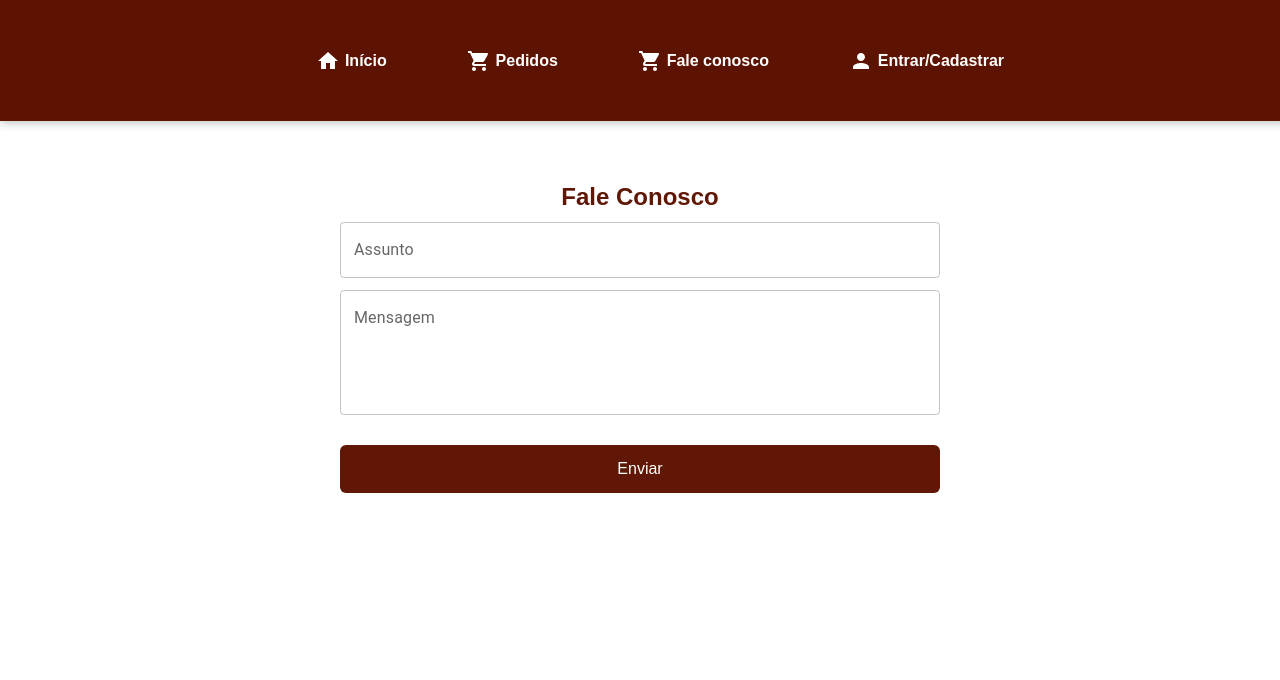
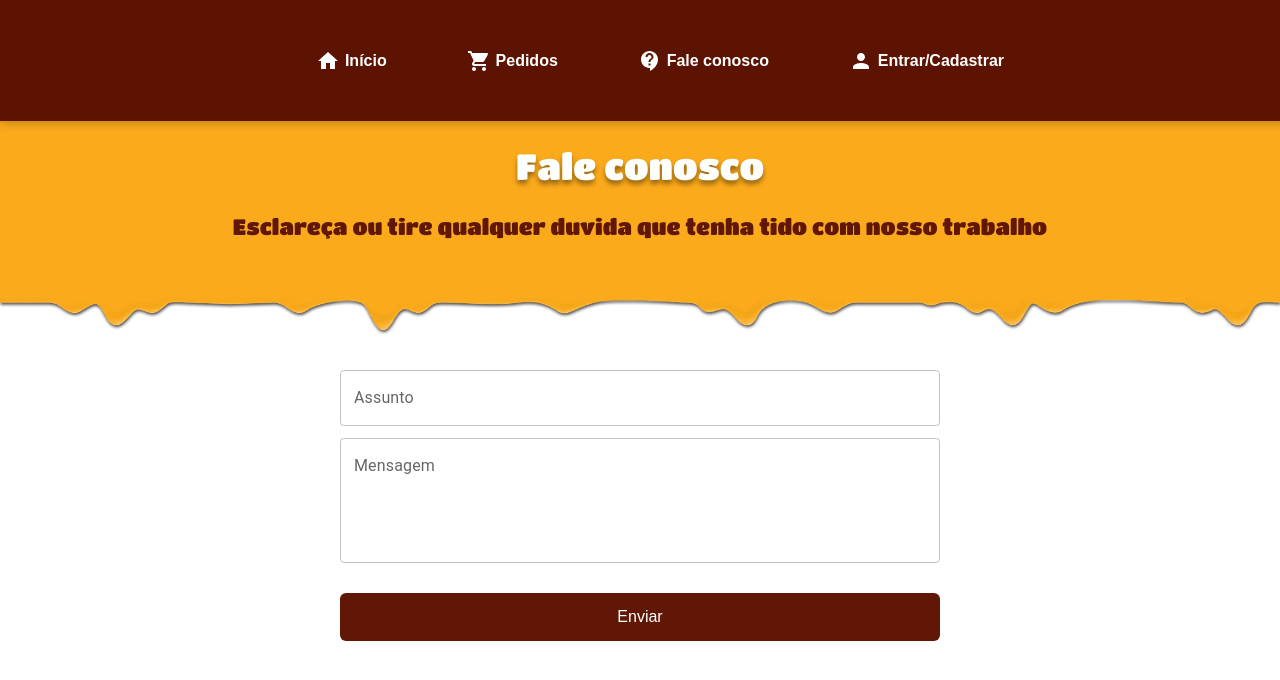
Before and after one commit to TiagoNarita/web_food-master, a React (Create React App) app: page /faleConosco in a window 1280 px wide. Shown: the top 680 px of the page. Built offline with nearby package versions, Linux system fonts and the light colour scheme.

Commit message:
DEU TRABALO

```diff
--- a/src/components/BurguerCard/index.jsx
+++ b/src/components/BurguerCard/index.jsx
@@ -1,3 +1,4 @@
+import EditIcon from "@mui/icons-material/Edit";
 import {
   Card,
   CardActions,
@@ -9,7 +10,7 @@ import {
 } from "@mui/material";
 import DeleteIcon from "@mui/icons-material/Delete";
 
-export const BurguerCard = ({ index, burger, addToCart, onDelete, adm }) => {
+export const BurguerCard = ({ index, burger, addToCart, onDelete, onEdit, adm }) => {
   return (
     <div key={index} className="burger-item-cart">
       <Card sx={{ maxWidth: 345 }} key={index}>
@@ -34,12 +35,15 @@ export const BurguerCard = ({ index, burger, addToCart, onDelete, adm }) => {
           <Button sx={{ color: "#601706" }} onClick={() => addToCart(burger)} size="small">
             Adicionar ao carrinho
           </Button>
-          {adm ? (
-            <IconButton sx={{ color: "#d32f2f" }} onClick={() => onDelete(burger)} size="small">
-              <DeleteIcon />
-            </IconButton>
-          ) : (
-            <></>
+          {adm && (
+            <>
+              <IconButton sx={{ color: "#fbc02d" }} onClick={() => onEdit(burger)} size="small">
+                <EditIcon />
+              </IconButton>
+              <IconButton sx={{ color: "#d32f2f" }} onClick={() => onDelete(burger)} size="small">
+                <DeleteIcon />
+              </IconButton>
+            </>
           )}
         </CardActions>
       </Card>
--- a/src/components/HeaderPedidos/index.jsx
+++ b/src/components/HeaderPedidos/index.jsx
@@ -6,6 +6,7 @@ import ShoppingCartIcon from "@mui/icons-material/ShoppingCart";
 import PersonIcon from "@mui/icons-material/Person";
 import PropTypes from "prop-types";
 import { Dialog, DialogContent, DialogActions, TextField, IconButton } from "@mui/material";
+import ContactSupportIcon from "@mui/icons-material/ContactSupport";
 import CloseIcon from "@mui/icons-material/Close";
 import "./styles.css";
 import { toast } from "react-toastify";
@@ -165,7 +166,7 @@ export const HeaderPedidos = ({ user, setUser }) => {
         </Link>
         <Link to="/faleConosco" className="navLink">
           <button className="navButton">
-            <ShoppingCartIcon />
+            <ContactSupportIcon />
             <span>Fale conosco</span>
           </button>
         </Link>
--- a/src/pages/Cardapio/Cardapio.jsx
+++ b/src/pages/Cardapio/Cardapio.jsx
@@ -1,11 +1,9 @@
 import React, { useEffect, useState } from "react";
 import "./styles.css";
-
 import { Footer } from "../../components/Footer";
 import { database } from "../../utils/firebase";
 import { get, ref } from "firebase/database";
 import { Loader } from "../../components/Loader";
-import { Box, CircularProgress } from "@mui/material";
 
 export const Cardapio = () => {
   const [burgers, setBurgers] = useState([]);
@@ -17,7 +15,9 @@ export const Cardapio = () => {
         const snapshot = await get(dbRef);
         if (snapshot.exists()) {
           const data = snapshot.val();
-          setBurgers(data);
+          // Transforma em array se não for
+          const burgersArray = Array.isArray(data) ? data : Object.values(data);
+          setBurgers(burgersArray);
         }
       } catch (error) {
         console.error("Error fetching data: ", error);
@@ -29,7 +29,7 @@ export const Cardapio = () => {
 
   return (
     <div className="App-cardapio">
-      {burgers.length == 0 ? (
+      {burgers.length === 0 ? (
         <div className="loaderContainer">
           <Loader />
         </div>
--- a/src/pages/FaleConosco/FaleConosco.css
+++ b/src/pages/FaleConosco/FaleConosco.css
@@ -1,6 +1,6 @@
 .faleConoscoContainer {
   padding: 20px;
-  padding-top: 100px;
+
   max-width: 600px;
   margin: 0 auto;
 }
@@ -20,3 +20,7 @@
 .submitButton:hover {
   background-color: #3e0e01;
 }
+
+.headerFale {
+  padding-top: 10px;
+}
--- a/src/pages/FaleConosco/index.jsx
+++ b/src/pages/FaleConosco/index.jsx
@@ -58,8 +58,13 @@ export const FaleConosco = ({ user }) => {
   };
 
   return (
+    <>
+      <header className="header-cardapio headerFale">
+        <h2>Fale conosco</h2>
+        <h3>Esclareça ou tire qualquer duvida que tenha tido com nosso trabalho</h3>
+      </header>
+      <img src={"/images/footer.webp"} alt="Burger" className="footer-burguer"></img>
       <div className="faleConoscoContainer">
-      <h2>Fale Conosco</h2>
         <form className="faleConoscoForm" noValidate autoComplete="off">
           <TextField
             label="Assunto"
@@ -107,5 +112,6 @@ export const FaleConosco = ({ user }) => {
           </button>
         </form>
       </div>
+    </>
   );
 };
--- a/src/pages/Pedidos/indes.jsx
+++ b/src/pages/Pedidos/indes.jsx
@@ -12,6 +12,7 @@ import { Cart } from "../../components/Cart";
 import { database } from "../../utils/firebase";
 import { get, ref, set, push, update, remove } from "firebase/database";
 import { Loader } from "../../components/Loader";
+import PropTypes from "prop-types";
 
 const Header = () => {
   return (
@@ -20,7 +21,7 @@ const Header = () => {
         <h2>FAÇA SEU PEDIDO AQUI</h2>
         <h3>EXPERIMENTE E SE APAIXONE PELA BURGUER HOUSE</h3>
       </header>
-      <img src={"/images/footer.webp"} alt="Burger" className="footerCart"></img>
+      <img src={"/images/footer.webp"} alt="Burger" className="footerCart" />
     </div>
   );
 };
@@ -35,7 +36,7 @@ const Pedidos = ({ user }) => {
     title: "",
     price: "",
     description: "",
-    image: "", // URL da imagem
+    image: "",
   });
 
   useEffect(() => {
@@ -54,7 +55,7 @@ const Pedidos = ({ user }) => {
           setBurgers([]);
         }
       } catch (error) {
-        console.log(error);
+        console.error("Erro ao buscar dados:", error);
         setBurgers([]);
       }
 
@@ -66,7 +67,6 @@ const Pedidos = ({ user }) => {
   }, [user]);
 
   const addToCart = (burger) => {
-    console.log(adm);
     const existingItemIndex = cart.findIndex((item) => item.title === burger.title);
     if (existingItemIndex !== -1) {
       const updatedCart = [...cart];
@@ -140,18 +140,27 @@ const Pedidos = ({ user }) => {
   };
 
   const saveBurger = async () => {
+    // Prevenção de input vazio
+    if (!newBurger.title || !newBurger.price || !newBurger.description || !newBurger.image) {
+      alert("Todos os campos são obrigatórios!");
+      return;
+    }
+
     const burgerToSave = {
       ...newBurger,
-      // Se você ainda estiver usando arquivos locais, pode precisar de código adicional
     };
 
     if (currentBurger) {
       const burgerRef = ref(database, `Menu/${currentBurger.id}`);
       await update(burgerRef, burgerToSave);
+      setBurgers((prevBurgers) =>
+        prevBurgers.map((b) =>
+          b.id === currentBurger.id ? { id: currentBurger.id, ...burgerToSave } : b
+        )
+      );
     } else {
       const newBurgerRef = ref(database, "Menu");
       const newBurgerSnap = await push(newBurgerRef, burgerToSave);
-      // Atualiza a lista de burgers com o novo burger
       setBurgers((prevBurgers) => [...prevBurgers, { id: newBurgerSnap.key, ...burgerToSave }]);
     }
 
@@ -162,10 +171,9 @@ const Pedidos = ({ user }) => {
     try {
       const dbRef = ref(database, `Menu/${burger.id}`);
       await remove(dbRef);
-      // Atualiza a lista de burgers após excluir
       setBurgers((prevBurgers) => prevBurgers.filter((b) => b.id !== burger.id));
     } catch (error) {
-      console.log("Erro ao apagar burger:", error);
+      console.error("Erro ao apagar burger:", error);
     }
   };
 
@@ -183,7 +191,7 @@ const Pedidos = ({ user }) => {
   return (
     <div className="App-pedidos">
       <Header />
-      {adm == false && (
+      {adm && (
         <div className="divButtonAdm">
           <Button
             id="basic-button"
@@ -278,4 +286,11 @@ const Pedidos = ({ user }) => {
   );
 };
 
+Pedidos.propTypes = {
+  user: PropTypes.shape({
+    name: PropTypes.string.isRequired,
+    senha: PropTypes.string.isRequired,
+  }).isRequired,
+};
+
 export default Pedidos;
```
Also changed, not shown: 12 other files (tests, documents, lock files or other folders). Lines whose indentation alone changed are shown as unchanged.
